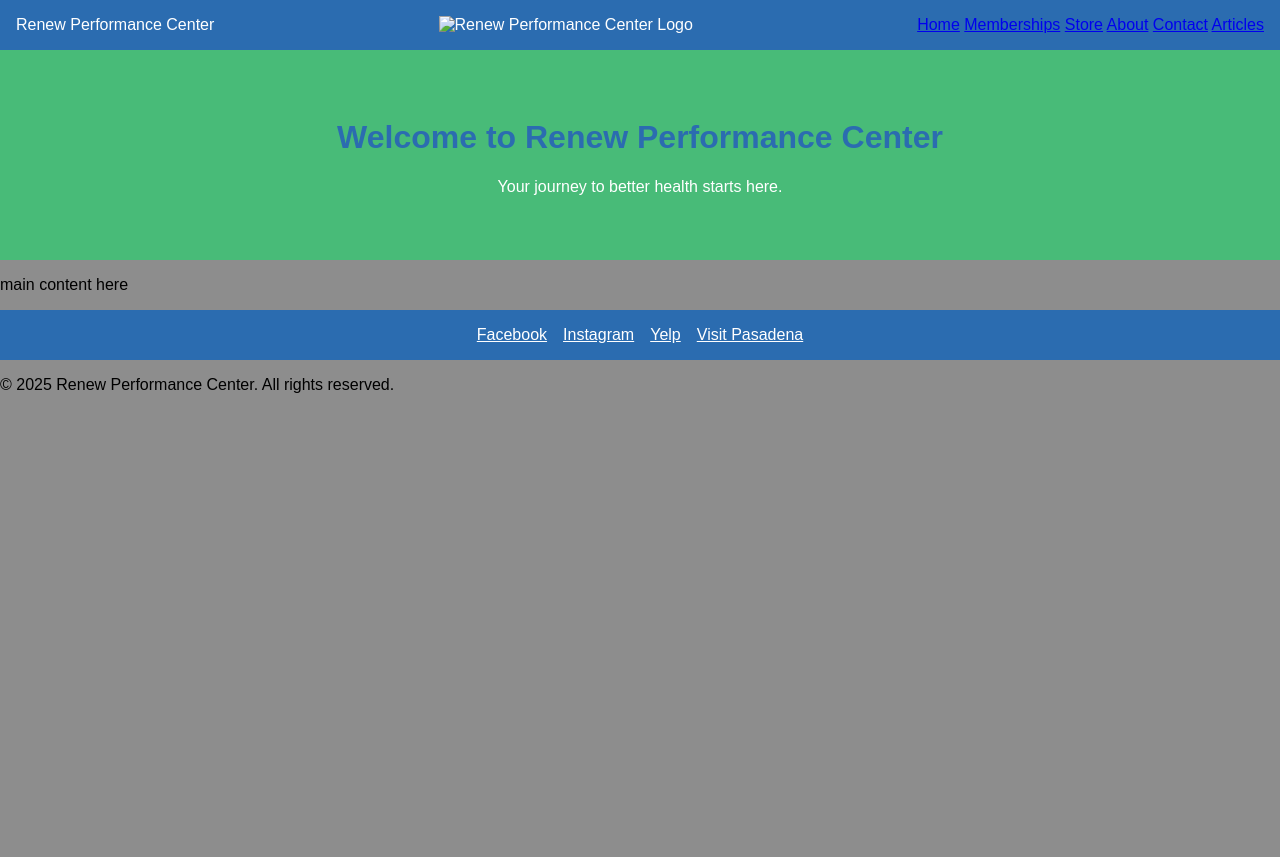
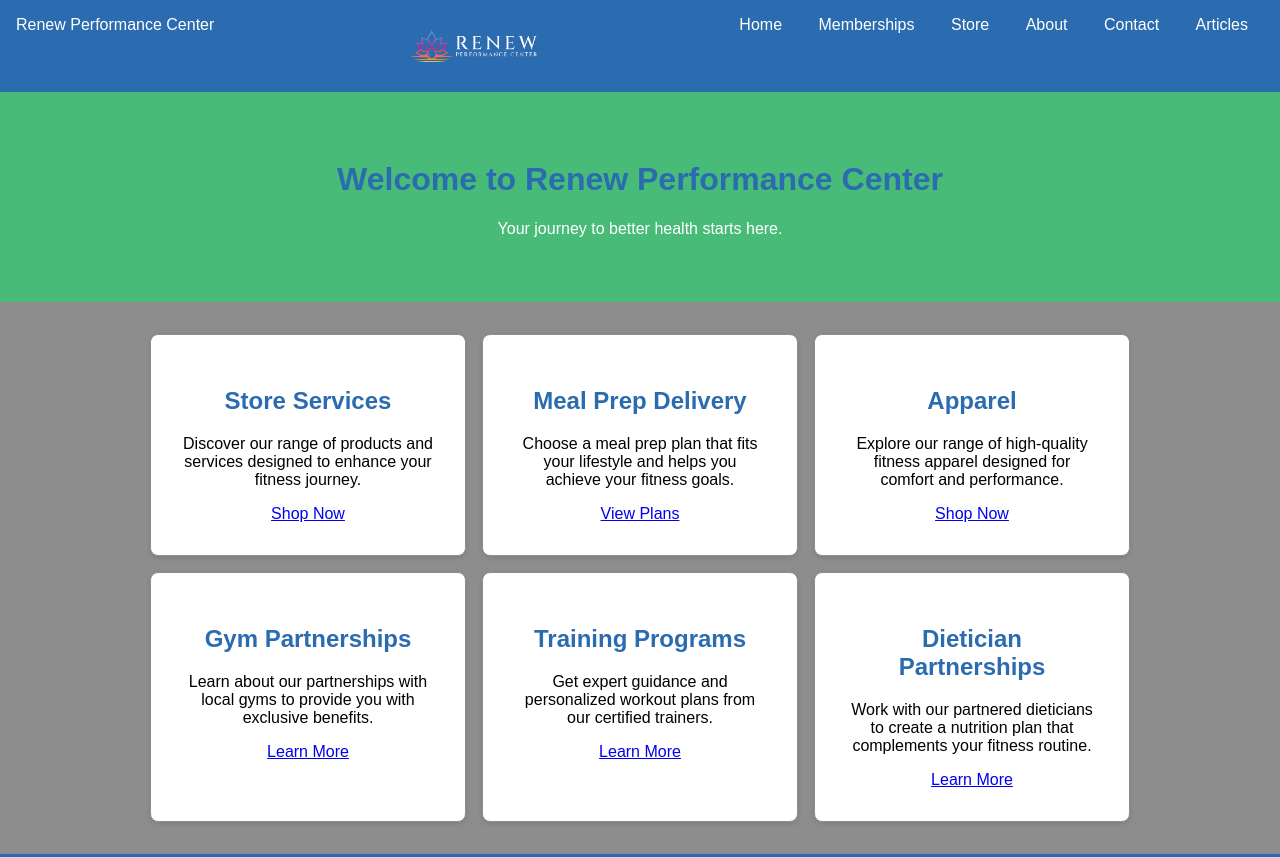
Before and after one commit to brandonsilvi/brandonsilvi.github.io, a plain HTML site: page index.html in a window 1280 px wide. Shown: the top 857 px of the page. Before the commit the page ends 800 px from the top, so only its background shows below. Drawn offline with Linux system fonts and the light colour scheme.

Commit message:
in line styled the banner logo

```diff
--- a/index.html
+++ b/index.html
@@ -10,7 +10,7 @@
 <body>
     <div class="nav-bar">
         <div class="logo">Renew Performance Center</div>
-            <img src="images/logo.png" alt="Renew Performance Center Logo">
+            <img src="images/RPC-Logo-Transparent.png" alt="Renew Performance Center Logo" style="height: 50px; width: auto; margin-left: 10px; margin-top: 5px; margin-bottom: 5px;">
         <div class="nav-links">
             <a href="index.html">Home</a>
             <a href="memberships.html">Memberships</a>
@@ -24,9 +24,38 @@
         <h1>Welcome to Renew Performance Center</h1>
         <p>Your journey to better health starts here.</p>
     </div>
-    <article>
-    <p>main content here</p>
-    </article>
+    <div class="card-container">
+        <div class="card">
+            <h2>Store Services</h2>
+            <p>Discover our range of products and services designed to enhance your fitness journey.</p>
+            <a href="services.html" class="button">Shop Now</a>
+        </div>
+        <div class="card">
+            <h2>Meal Prep Delivery</h2>
+            <p>Choose a meal prep plan that fits your lifestyle and helps you achieve your fitness goals.</p>
+            <a href="meal.html" class="button">View Plans</a>
+        </div>
+        <div class="card">
+            <h2>Apparel</h2>
+            <p>Explore our range of high-quality fitness apparel designed for comfort and performance.</p>
+            <a href="apparel.html" class="button">Shop Now</a>
+        </div>
+        <div class="card">
+            <h2>Gym Partnerships</h2>
+            <p>Learn about our partnerships with local gyms to provide you with exclusive benefits.</p>
+            <a href="gym.html" class="button">Learn More</a>
+        </div>
+        <div class="card">
+            <h2>Training Programs</h2>
+            <p>Get expert guidance and personalized workout plans from our certified trainers.</p>
+            <a href="training.html" class="button">Learn More</a>
+        </div>
+        <div class="card">
+            <h2>Dietician Partnerships</h2>
+            <p>Work with our partnered dieticians to create a nutrition plan that complements your fitness routine.</p>
+            <a href="dietician.html" class="button">Learn More</a>
+        </div>
+    </div>
 <div class="footer-links">
     <a href="https://www.facebook.com/renewperformancecenterpasadena/" target="_blank">Facebook</a>
     <a href="https://www.instagram.com/renewperformancecenter/?hl=en" target="_blank">Instagram</a>
--- a/main.css
+++ b/main.css
@@ -13,6 +13,14 @@
     display: flex;
     justify-content: space-between;
     padding: 1rem;
+}
+.nav-bar a {
+    color: var(--primary-white);
+    margin: 0 1rem;
+    text-decoration: none;
+}
+.nav-bar a:hover {
+    text-decoration: underline;
 }
 
 .banner {
@@ -43,4 +51,24 @@ h1, h2, h3 {
 }
 .footer-links a {
     color: var(--primary-white);
+    text-decoration: none;
 }
+.footer-links a:hover {
+    text-decoration: underline;
+}
+.card-container {
+    display: flex;
+    flex-wrap: wrap;
+    gap: 1rem;
+    justify-content: center;
+    padding: 2rem;
+}
+.card {
+    background-color: var(--primary-white);
+    border: 1px solid var(--secondary-gray);
+    border-radius: 8px;
+    box-shadow: 0 2px 5px rgba(0, 0, 0, 0.1);
+    padding: 2rem;
+    width: 250px;
+    text-align: center;
+}
```
